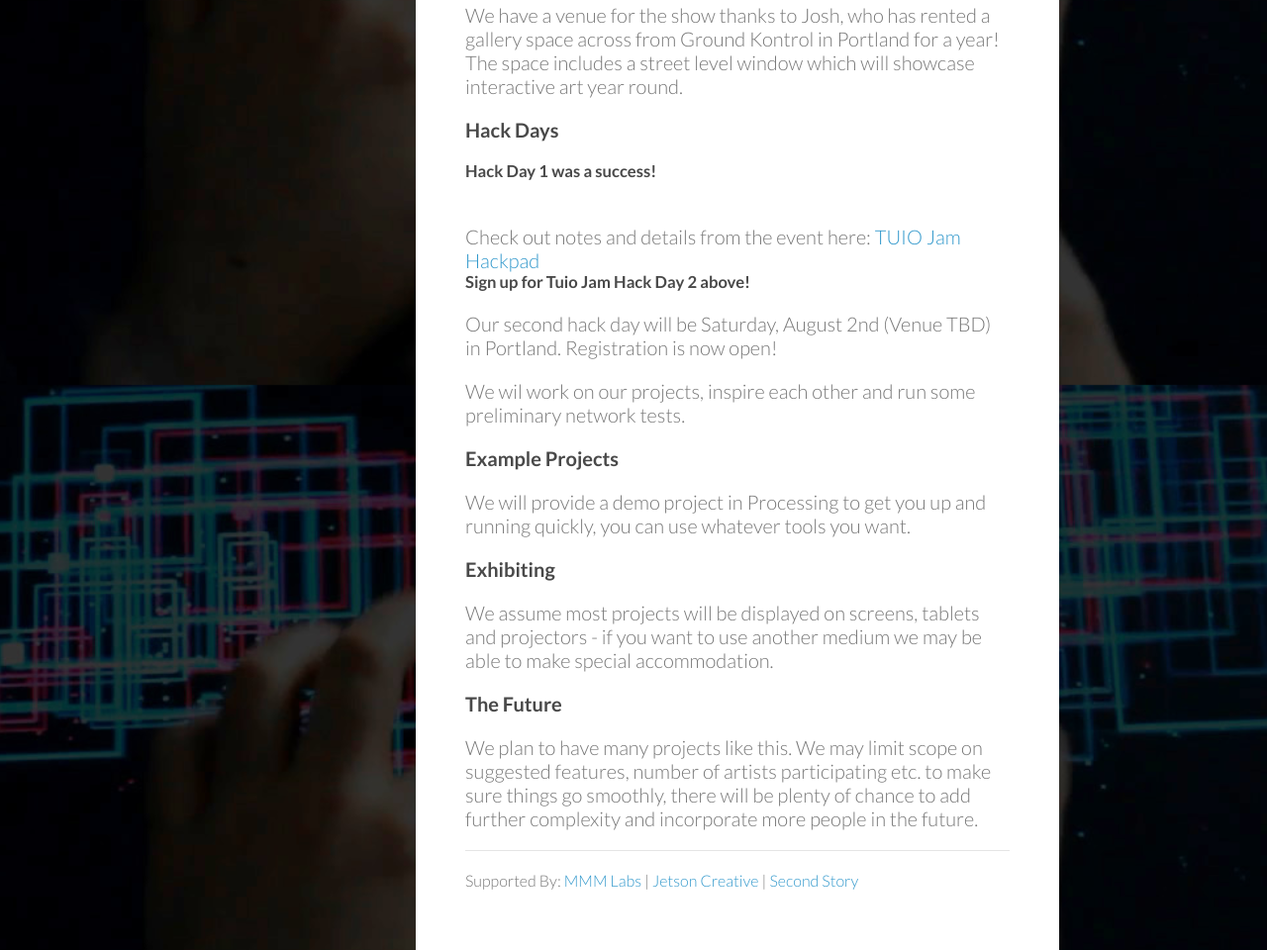
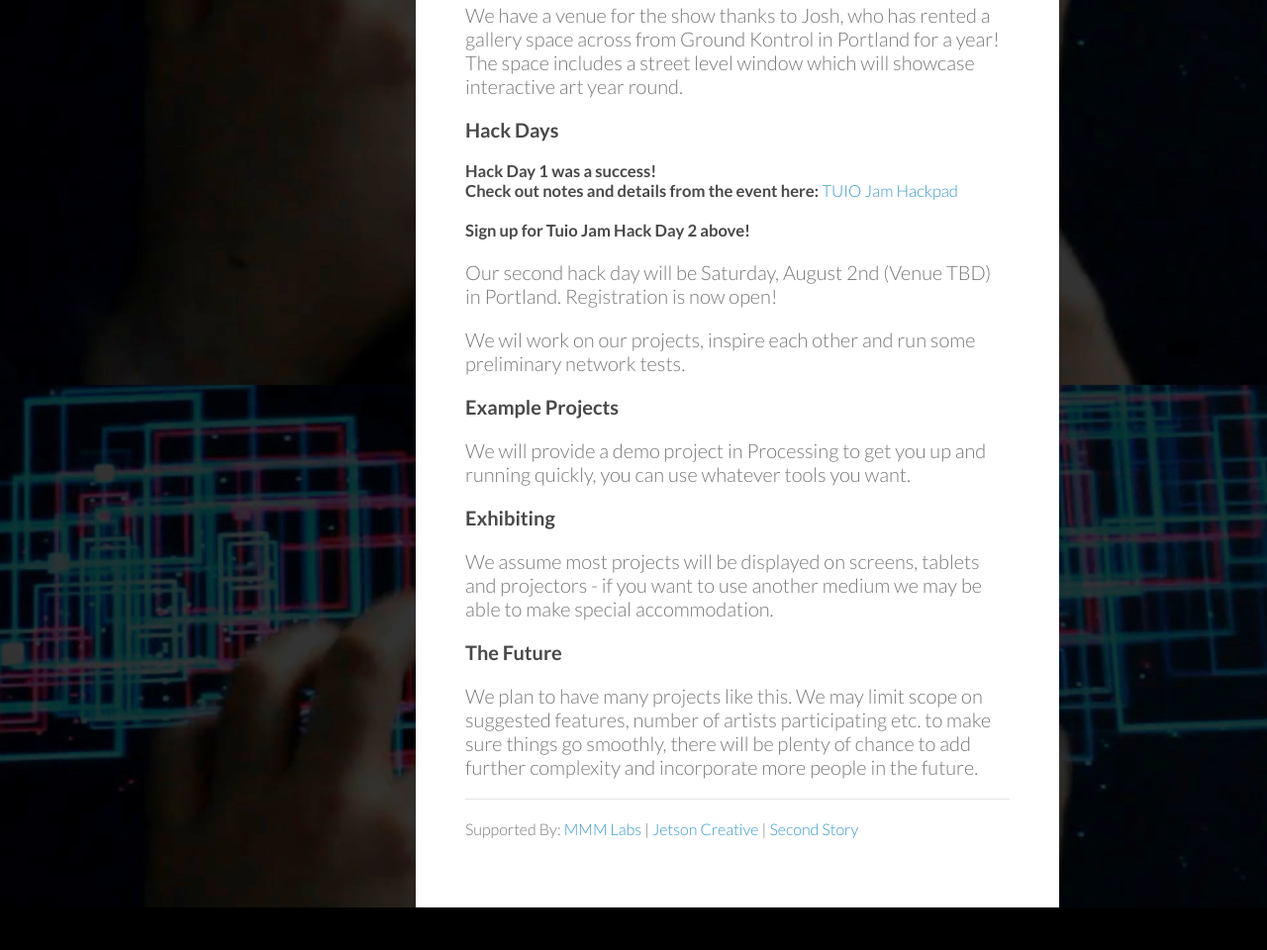
Before and after one commit to Ctrl-Art/tuio-jam, a plain HTML site: page index.html in a window 1280 px wide. Shown: the part 1211-2171 px from the top of the page at 99% size. After the commit the page ends 2128 px from the top, so only its background shows below. Drawn offline with Linux system fonts and the light colour scheme.

Commit message:
Update index.html

```diff
--- a/index.html
+++ b/index.html
@@ -40,9 +40,7 @@
         <p>We have a venue for the show thanks to Josh, who has rented a gallery space across from Ground Kontrol in Portland for a year! The space includes a street level window which will showcase interactive art year round.
 
         <h4>Hack Days</h4>
-        <h5>Hack Day 1 was a success!</h5>
-        <br>
-        Check out notes and details from the event here: <a href="https://tuiojam.hackpad.com/TUIO-Jam-Hackday-Notes-wlx4X3m0uDF">TUIO Jam Hackpad</a>
+        <h5>Hack Day 1 was a success!<br>Check out notes and details from the event here: <a href="https://tuiojam.hackpad.com/TUIO-Jam-Hackday-Notes-wlx4X3m0uDF">TUIO Jam Hackpad</a></h5>
         <h5>Sign up for Tuio Jam Hack Day 2 above!</h5>
         <p>Our second hack day will be Saturday, August 2nd (Venue TBD) in Portland. Registration is now open!</p>
         <p>We wil work on our projects, inspire each other and run some preliminary network tests.</p>
```
